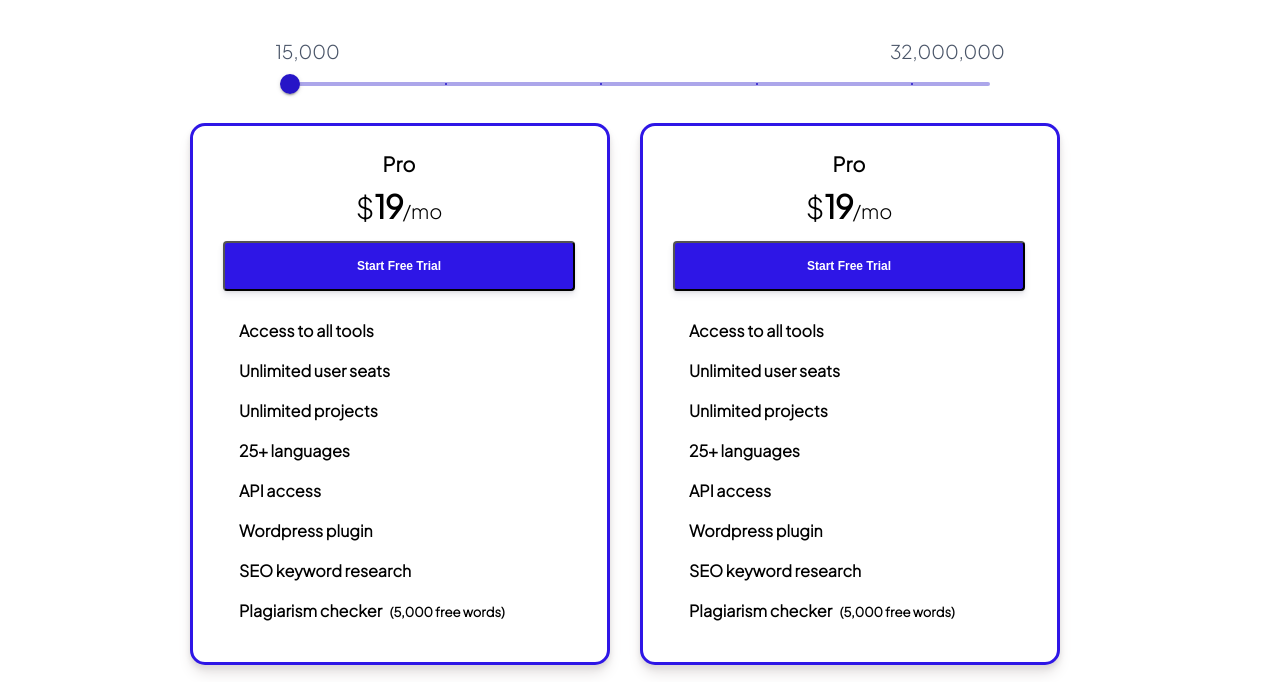
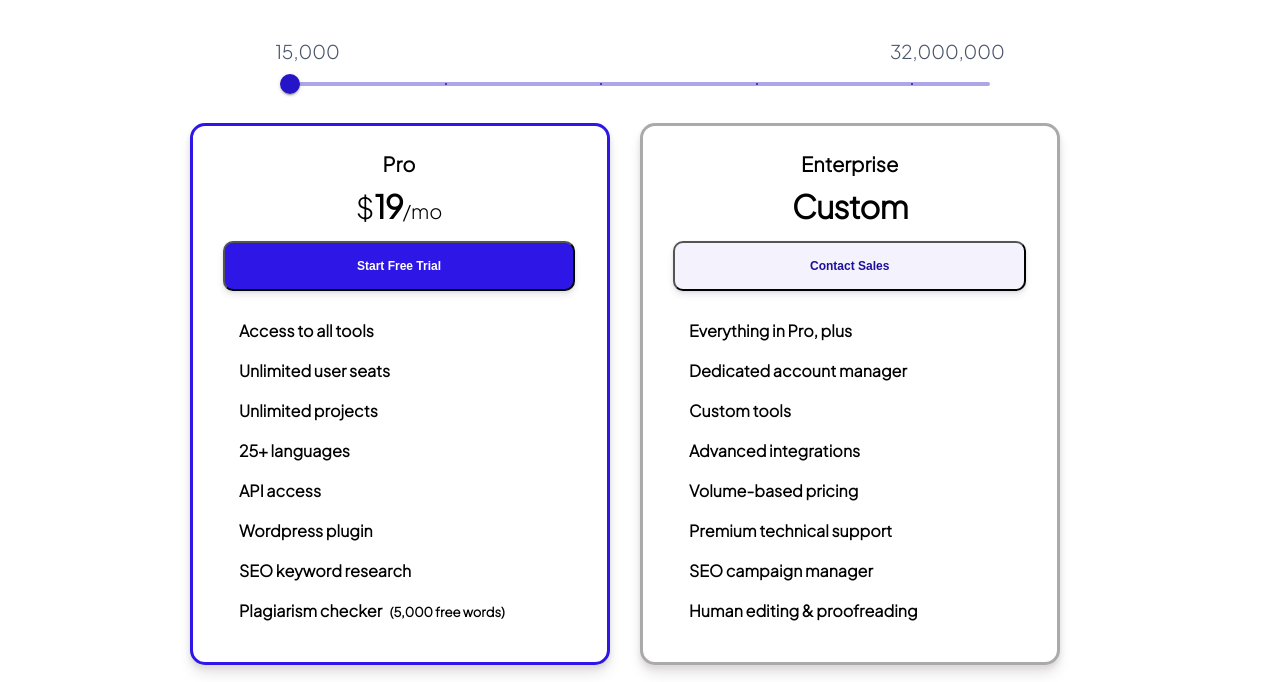
Before and after one commit to AhmedShaykh/CopyMatic-AI, a React (Create React App) app: page / in a window 1280 px wide. Shown: the part 1160-1842 px from the top of the page. Built offline with nearby package versions, Linux system fonts and the light colour scheme.

Commit message:
Git Init

```diff
--- a/src/Components/Slide/Slide.css
+++ b/src/Components/Slide/Slide.css
@@ -100,6 +100,10 @@
     border: 3px solid #2e16e6;
 }
 
+.enter {
+    border: 3px solid #aaaaaa;
+}
+
 .pricing-box.pro .pb {
     border: none;
 }
@@ -126,6 +130,12 @@
     font-size: 32px;
 }
 
+.custom {
+    letter-spacing: -0.03em;
+    font-weight: bolder;
+    font-size: 32px;
+}
+
 .mo-discount {
     font-weight: 300;
     font-size: 20px;
@@ -147,7 +157,26 @@
     box-shadow: 0 4px 6px rgb(50 50 93 / 11%), 0 1px 3px rgb(0 0 0 / 8%);
     font-weight: 600;
     font-size: 12px;
-    border-radius: 4px;
+    border-radius: 10px;
+}
+
+.sale-btn {
+    display: flex;
+    align-items: center;
+    height: 48px !important;
+    width: 100%;
+    height: 60px;
+    margin-top: 15px;
+    background: #F4F3FD;
+    color: #1E109A;
+    padding-left: 135px;
+    padding-right: 135px;
+    min-height: 50px;
+    cursor: pointer;
+    box-shadow: 0 4px 6px rgb(50 50 93 / 11%), 0 1px 3px rgb(0 0 0 / 8%);
+    font-weight: 600;
+    font-size: 12px;
+    border-radius: 10px;
 }
 
 .pricing-body {
@@ -161,3 +190,8 @@
     margin-left: 5px;
     margin-top: 3px;
 }
+
+.plus {
+    font-weight: bolder;
+    padding-left: -5px;
+}
--- a/src/Components/Slide/Slide.jsx
+++ b/src/Components/Slide/Slide.jsx
@@ -65,34 +65,31 @@ const Slide = () => {
                         </Box>
                     </Box>
                 </Box>
-                <Box className="pricing-box pro">
+                <Box className="pricing-box enter">
                     <Box className="pb">
                         <Box className="pricing-top">
-                            <h5>Pro</h5>
+                            <h5>Enterprise</h5>
                             <Box className="price">
-                                <span className="upper">$</span>
-                                <span className="price-number">19</span>
-                                <span className="mo-discount">/mo</span>
-                                <button className='price-btn'>Start Free Trial</button>
+                                <span className="custom">Custom</span>
+                                <button className='sale-btn'>Contact Sales</button>
                             </Box>
                         </Box>
                         <Box className="pricing-body">
                             <ul>
-                                <li>Access to all tools</li>
-                                <li>Unlimited user seats</li>
-                                <li>Unlimited projects</li>
-                                <li>25+ languages</li>
-                                <li>API access</li>
-                                <li>Wordpress plugin</li>
-                                <li>SEO keyword research</li>
-                                <li>Plagiarism checker <span>(5,000 free words)</span></li>
+                                <li>
+                                    <strong className='plus'>Everything in Pro, plus</strong>
+                                </li>
+                                <li>Dedicated account manager</li>
+                                <li>Custom tools</li>
+                                <li>Advanced integrations</li>
+                                <li>Volume-based pricing</li>
+                                <li>Premium technical support</li>
+                                <li>SEO campaign manager</li>
+                                <li>Human editing & proofreading</li>
                             </ul>
                         </Box>
                     </Box>
                 </Box>
-                {/* <Box className="pricing-box enterprise">
-                    <h5>Enterprise</h5>
-                </Box> */}
             </Box>
         </Box>
     )
```
